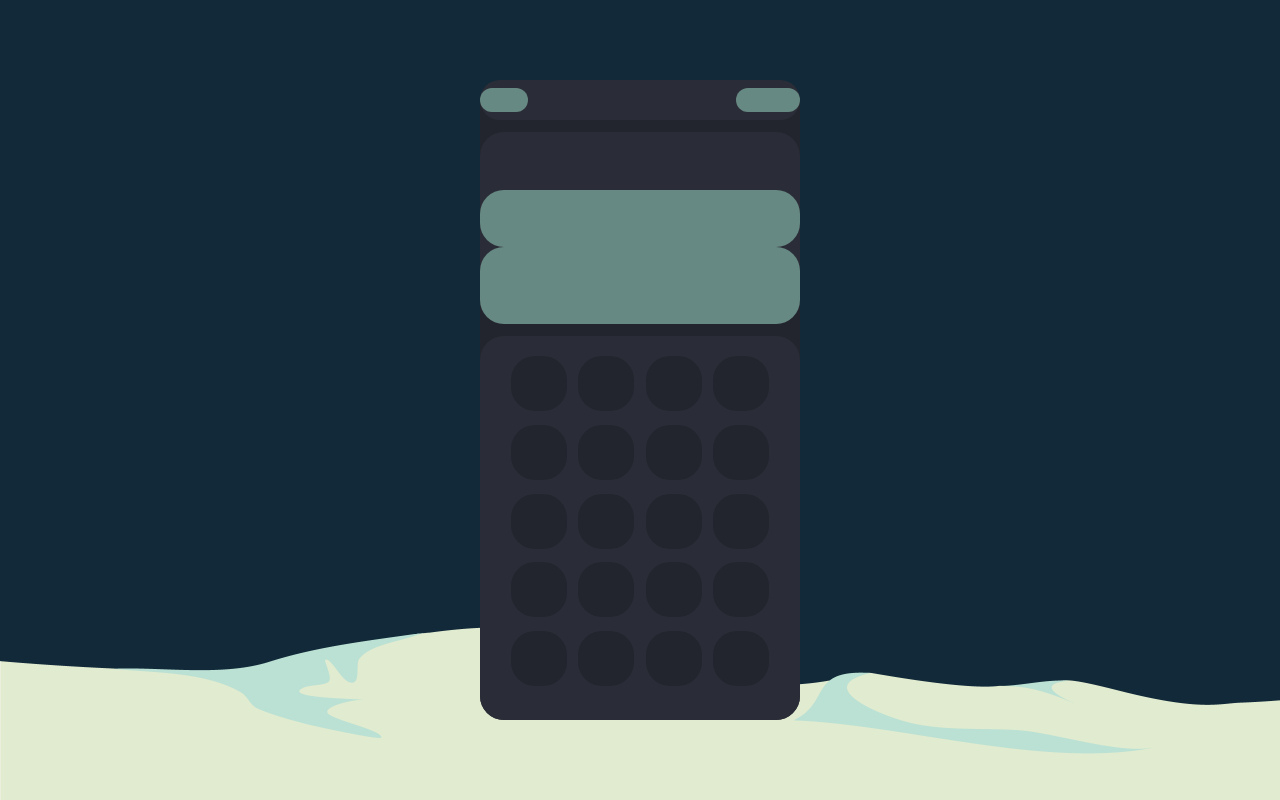
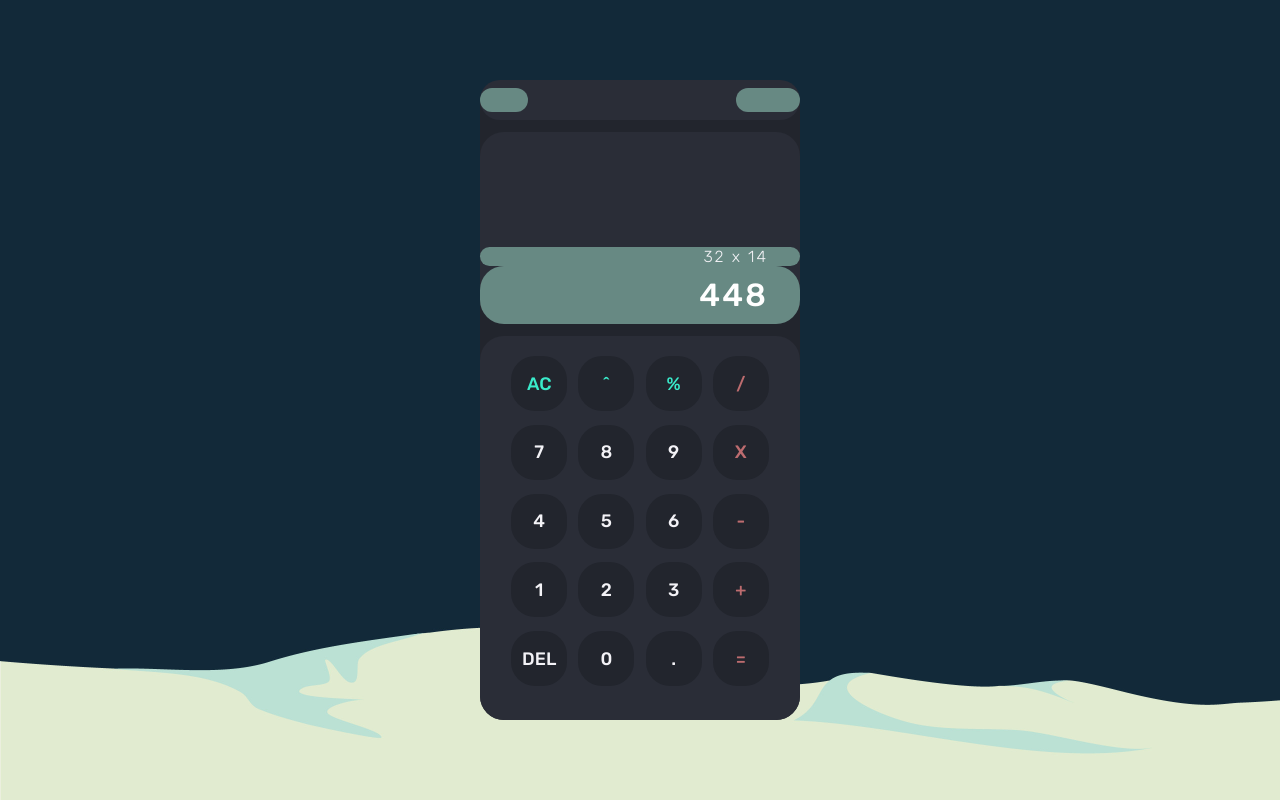
Before and after one commit to pndesu/TOP-Calculator, a plain HTML site: page index.html in a window 1280 px wide. Drawn offline with Linux system fonts and the light colour scheme.

Commit message:
Fill in numbers

```diff
--- a/assets/css/style.css
+++ b/assets/css/style.css
@@ -2,7 +2,19 @@
     box-sizing: border-box;
     margin: 0;
     padding: 0;
+    font-family: 'Rubik', sans-serif;
 }
+/* Common class */
+.green{
+    color: #3aebcb;
+}
+.red{
+    color: #bd6c6f;
+}
+.white{
+    color: #f4f3f7;
+}
+/*  */
 .container{
     display: flex;
     justify-content: center;
@@ -55,16 +67,35 @@
     justify-content: flex-end;
 }
 .first-result{
+    height: 10%;
+    width: 100%;
+    background-color: #678983;
+    border-radius: 24px;
+    display: flex;
+    align-items: center;
+    justify-content: end;
+    font-weight: 300;
+    letter-spacing: 2px;
+}
+.first-result > span{
+    margin-right: 32px;
+}
+.second-result{
     height: 30%;
     width: 100%;
     background-color: #678983;
     border-radius: 24px;
+    font-size: larger;
+    display: flex;
+    align-items: center;
+    justify-content: end;
+    /* font-weight: 300; */
+    letter-spacing: 2px;
 }
-.second-result{
-    height: 40%;
-    width: 100%;
-    background-color: #678983;
-    border-radius: 24px;
+.second-result > span{
+    margin-right: 32px;
+    color: white;
+    font-size: 32px;
 }
 .key-container{
     height: 60%;
@@ -82,6 +113,15 @@
 .key{
     height: 80%;
     width: 20%;
+    font-size: large;
     background-color: #22252d;
     border-radius: 24px;
+    display: flex;
+    justify-content: center;
+    align-items: center;
+    user-select: none;
 }
+.key:hover{
+    opacity: 0.7;
+    cursor: pointer;
+}
--- a/index.html
+++ b/index.html
@@ -7,9 +7,7 @@
     <title>Calculator</title>
     <link rel="stylesheet" href="./assets/css/style.css">
     <script src="./assets/js/script.js"></script>
-</head>
-<body>
-    <div class="container">
+    <link rel="preconnect" href="https://fonts.googleapis.com"><link rel="preconnect" href="https://fonts.gstatic.com" crossorigin><link href="https://fonts.googleapis.com/css2?family=Rubik:wght@300;500&display=swap" rel="stylesheet">    <div class="container">
         <img class="bg-image" src="./assets/css/image/background-image.jpg" alt="background-image">
         <div class="calc-ui">
             <div class="noti-bar">
@@ -23,43 +21,43 @@
                 </div>
             </div>
             <div class="result">
-                <div class="first-result">
-
+                <div class="first-result white">
+                    <span>32 x 14</span>
                 </div>
                 <div class="second-result">
-
+                    <span>448</span>
                 </div>
             </div>
             <div class="key-container">
                 <div class="row">
-                    <div class="key"></div>
-                    <div class="key"></div>
-                    <div class="key"></div>
-                    <div class="key"></div>
+                    <div class="key green"><span>AC</span></div>
+                    <div class="key green"><span>^</span></div>
+                    <div class="key green"><span>%</span></div>
+                    <div class="key red"><span>/</span></div>
                 </div>
                 <div class="row">
-                    <div class="key"></div>
-                    <div class="key"></div>
-                    <div class="key"></div>
-                    <div class="key"></div>
+                    <div class="key white"><span>7</span></div>
+                    <div class="key white"><span>8</span></div>
+                    <div class="key white"><span>9</span></div>
+                    <div class="key red"><span>X</span></div>
                 </div>
                 <div class="row">
-                    <div class="key"></div>
-                    <div class="key"></div>
-                    <div class="key"></div>
-                    <div class="key"></div>
+                    <div class="key white"><span>4</span></div>
+                    <div class="key white"><span>5</span></div>
+                    <div class="key white"><span>6</span></div>
+                    <div class="key red"><span>-</span></div>
                 </div>
                 <div class="row">
-                    <div class="key"></div>
-                    <div class="key"></div>
-                    <div class="key"></div>
-                    <div class="key"></div>
+                    <div class="key white"><span>1</span></div>
+                    <div class="key white"><span>2</span></div>
+                    <div class="key white"><span>3</span></div>
+                    <div class="key red"><span>+</span></div>
                 </div>
                 <div class="row">
-                    <div class="key"></div>
-                    <div class="key"></div>
-                    <div class="key"></div>
-                    <div class="key"></div>
+                    <div class="key white"><span>DEL</span></div>
+                    <div class="key white"><span>0</span></div>
+                    <div class="key white"><span>.</span></div>
+                    <div class="key red"><span>=</span></div>
                 </div>
             </div>
         </div>
```
